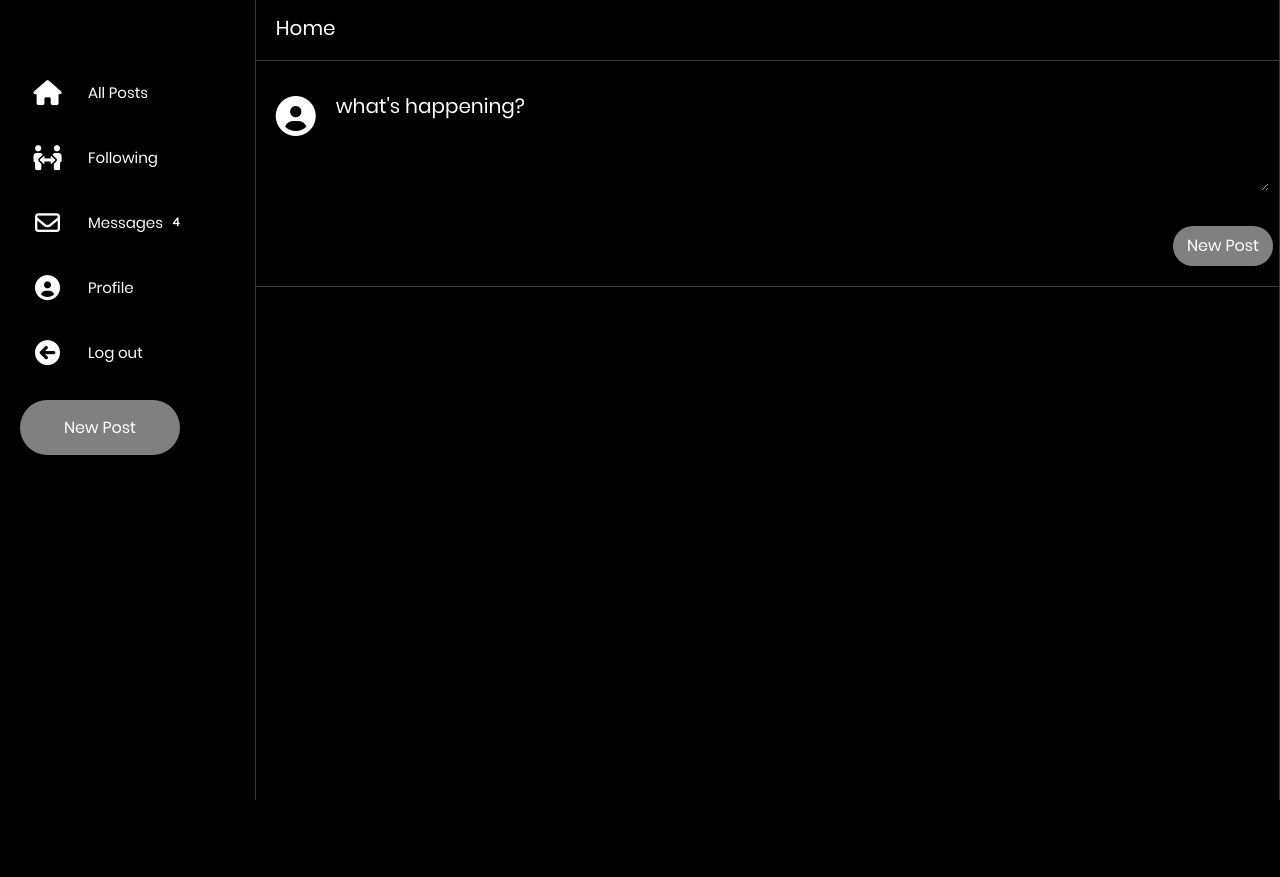
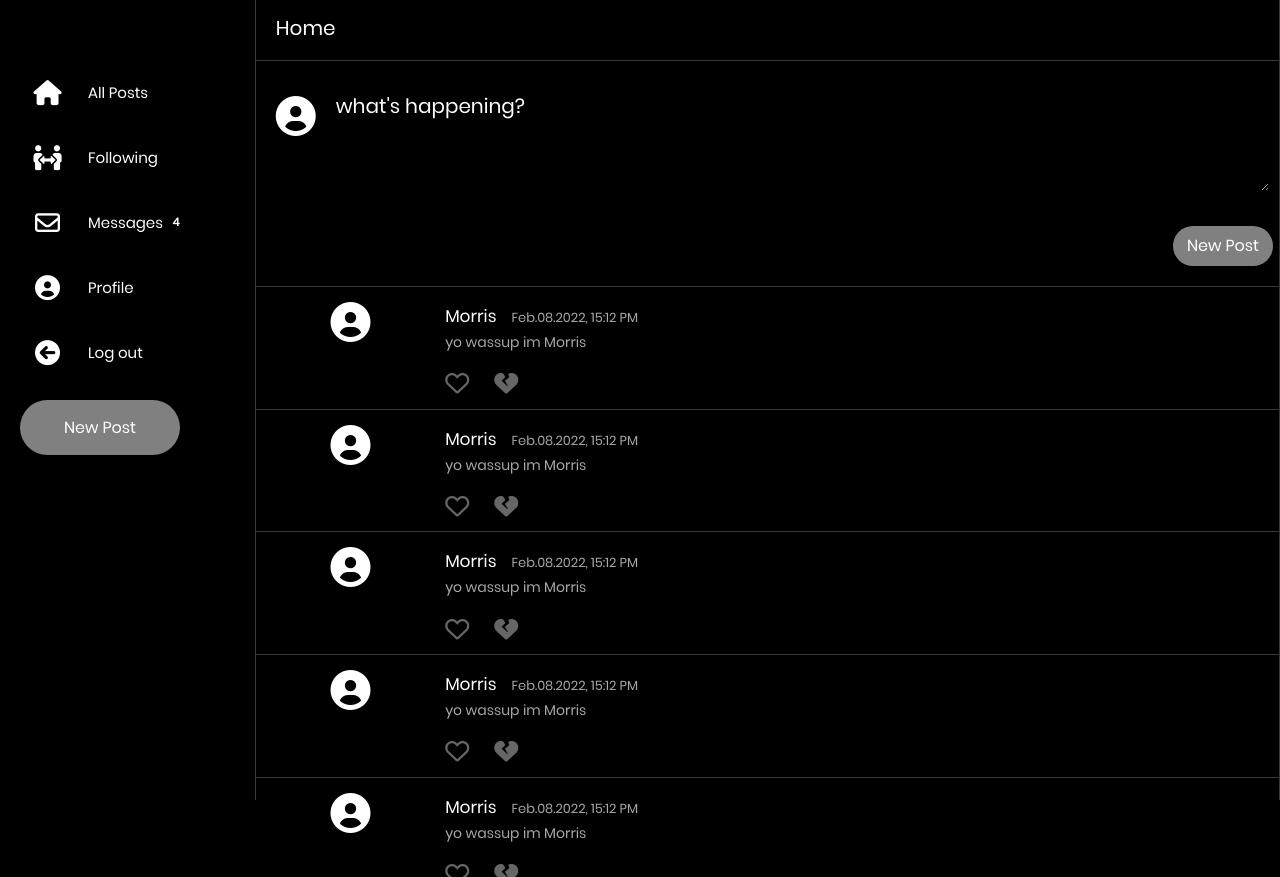
Before and after one commit to jeanjoelkapula/react-twitter, a React (Create React App) app: page / in a window 1280 px wide. Before the commit the page ends 800 px from the top, so only its background shows below. Built offline with nearby package versions, Linux system fonts and the light colour scheme.

Commit message:
Add post component and reducer

```diff
--- /dev/null
+++ b/src/components/Post.js
@@ -0,0 +1,31 @@
+import React from "react";
+
+export default function Post(props) {
+
+    return (
+        <div className="post">
+            <div className="post-user">
+                <a href="/profile/4/"><i className="fas fa-user-circle"></i></a>
+            </div>
+            <div className="post-content">
+                <div className="post-username">
+                    <a href="/profile/4/">Morris</a>
+                    <span>Feb.08.2022, 15:12 PM</span>
+                </div>
+                <div className="post-text">
+                    <p id="post-content-20">yo wassup im Morris</p>
+                </div>
+                <div className="post-buttons">
+                    <div className="post-button">
+                        <a id="like-20" data-post="20"><i className="far fa-heart "></i></a>
+                        <span id="likes-20"></span>
+                    </div>
+                    <div className="post-button">
+                        <a id="dislike-20" data-post="20"><i className="fas fa-heart-broken "></i></a>
+                        <span id="dislikes-20"></span>
+                    </div>
+                </div>
+            </div>
+        </div>
+    )
+}
--- /dev/null
+++ b/src/components/PostsContainer.js
@@ -0,0 +1,16 @@
+import React from "react";
+import { useSelector } from "react-redux";
+import Post from "./Post";
+
+export default function PostsContainer (props) {
+    const posts = useSelector(state => state.posts)
+    const postElements = posts.map(post => (
+        <Post key={post}/>
+    ));
+
+    return (
+        <div className="post-container disable-scrollbars">
+            {postElements}
+        </div>
+    )
+}
--- a/src/pages/Home.js
+++ b/src/pages/Home.js
@@ -4,7 +4,7 @@ import LeftSideBar from "../components/layout/LeftSideBar"
 import RightSideBar from "../components/layout/RightSideBar"
 import MainContentWrapper from "../components/layout/MainContentWrapper";
 import HomePostForm from "../components/HomePostForm";
-
+import PostsContainer from "../components/PostsContainer";
 
 export default function Home(props) {
 
@@ -13,6 +13,7 @@ export default function Home(props) {
             <LeftSideBar />
             <MainContentWrapper title="Home">
                 <HomePostForm />
+                <PostsContainer />
             </MainContentWrapper>
             <RightSideBar />
         </Wrapper>
--- a/src/redux/index.js
+++ b/src/redux/index.js
@@ -1,10 +1,12 @@
 import {combineReducers, createStore} from "redux"
 import { reducer as reduxFormReducer } from 'redux-form';
 import userReducer from "./user"
+import postsReducer from "./posts";
 
 const rootReducer = combineReducers({
     user: userReducer,
-    form: reduxFormReducer
+    form: reduxFormReducer,
+    posts: postsReducer
 })
 
 export default createStore(rootReducer)
--- /dev/null
+++ b/src/redux/posts.js
@@ -0,0 +1,8 @@
+const initialState = [1,2,3,4,5,6,7,8];
+
+export default function postsReducer(state = initialState, action) {
+    switch(action.type) {
+        default:
+            return state
+    }
+}
```
